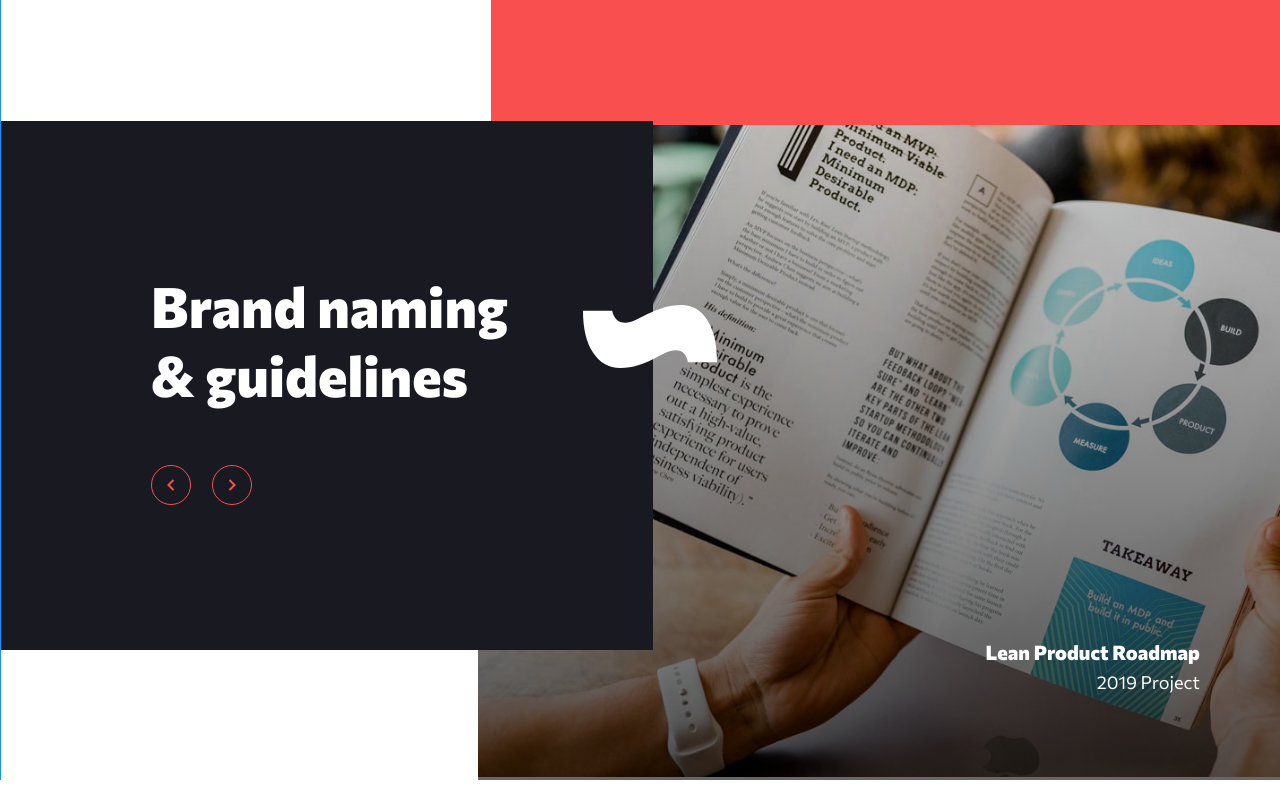
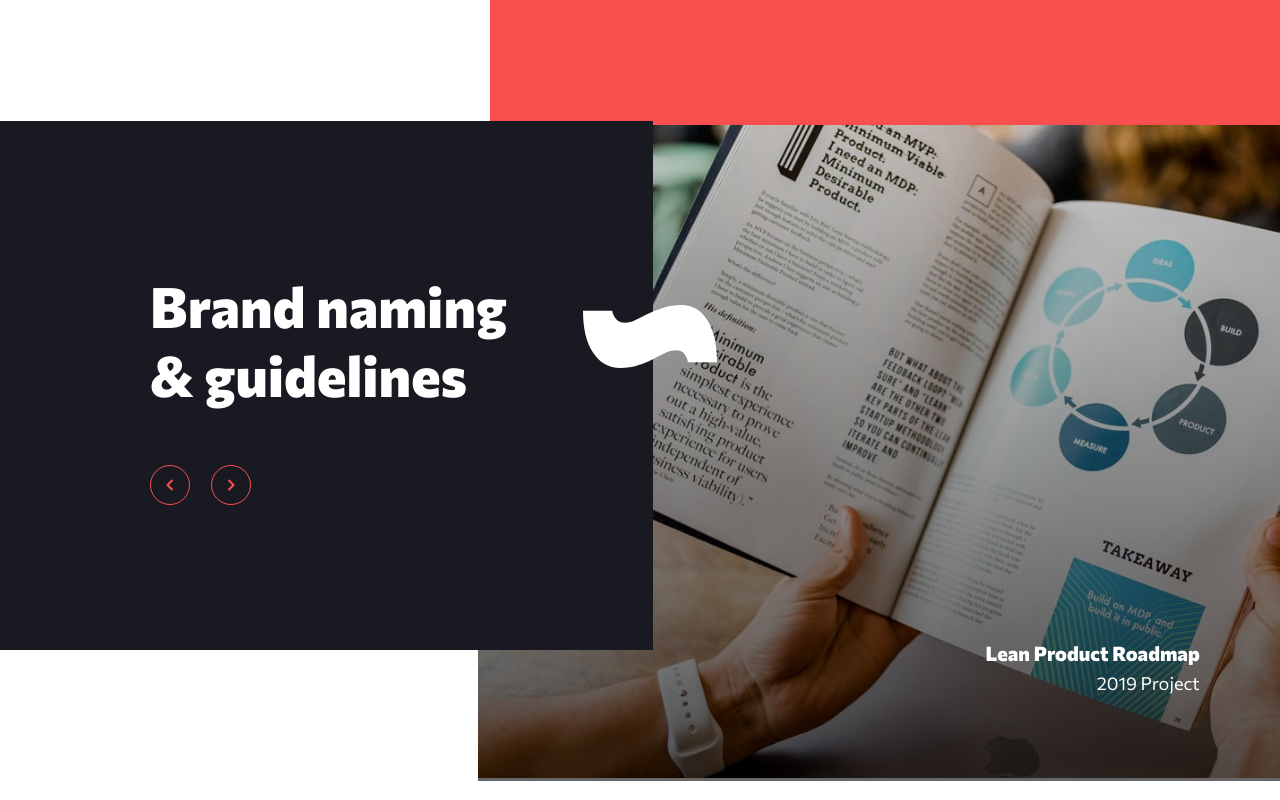
Before and after one commit to davidrhyne/creative-single-page-site, a website: page index.html in a window 1280 px wide. Shown: the part 2660-3460 px from the top of the page. Drawn offline with Linux system fonts and the light colour scheme.

Commit message:
refactoring code

```diff
--- a/src/scss/components/_designAndServices.scss
+++ b/src/scss/components/_designAndServices.scss
@@ -77,8 +77,6 @@ To my knowledge, sections of separate grid cannot overlap onto other sections of
     }
 
     p {
-        //padding: 0 1.25em 2em;
-        //max-width: 500px;
         padding: 0 4em 2em 1.25em;
     }
 
@@ -87,7 +85,6 @@ To my knowledge, sections of separate grid cannot overlap onto other sections of
     @include mq($tablet-break) {
 
         p {
-
             padding: 0 10em 2em 1.25em;
         }
     }
@@ -95,8 +92,6 @@ To my knowledge, sections of separate grid cannot overlap onto other sections of
     @include mq($menu-break) {
 
         p {
-
-            //padding: 0 1.25em 2em;
             padding: 0 2em 2em 1.25em;
         }
     }
@@ -111,7 +106,6 @@ To my knowledge, sections of separate grid cannot overlap onto other sections of
 
     //  start of grid for tablet sized screens
     @include mq($menu-break) {
-        //border: 5px solid yellow;
         margin-top: -50px;
         display: grid;
         grid-template-columns: minmax(328px,1fr) 50px 75px 1fr;
@@ -141,7 +135,6 @@ To my knowledge, sections of separate grid cannot overlap onto other sections of
             .design__statement {
                 padding: 2.5em 0;
                 max-width: 80%;
-                //background: blue;
             }
         }
 
@@ -183,11 +176,6 @@ To my knowledge, sections of separate grid cannot overlap onto other sections of
     //  end of grid for tablet sized screens
 
     @include mq($small-desktop-break) {
-        //border: 5px dodgerblue solid;
-        .design__container {
-           //min-width: 80%;
-        }
-
         .design__title {
             min-width: 80%;
         }
@@ -196,7 +184,6 @@ To my knowledge, sections of separate grid cannot overlap onto other sections of
 
     //  start of grid for desktop sized screens
     @include mq($desktop-break) {
-        //border: 5px magenta solid;
         grid-template-columns: minmax(300px,1fr) 200px 100px 1fr;
         grid-template-rows:  180px  610px 200px 245px 255px 1fr;
 
@@ -208,12 +195,7 @@ To my knowledge, sections of separate grid cannot overlap onto other sections of
         }
 
         .design__container {
-            //padding: 16em 0 0 10em;
             padding: 8em 0 0 8em;
-
-            .design__title {
-                //max-width: 50%;
-            }
 
             .design__statement {
                 padding: 2.5em 0;
@@ -226,7 +208,6 @@ To my knowledge, sections of separate grid cannot overlap onto other sections of
         }
 
         .services__title {
-
             grid-column: 1 / 3;
             z-index: 1;
             background: transparent;
@@ -252,7 +233,6 @@ To my knowledge, sections of separate grid cannot overlap onto other sections of
         }
 
         .service2 {
-           // color: green;
             margin-top: 0;
 
         }
--- a/src/scss/components/_index.scss
+++ b/src/scss/components/_index.scss
@@ -1,7 +1,5 @@
 @forward './header';
 @forward './branding';
-// @forward './design';
-// @forward './services';
 @forward './designAndServices';
 @forward './projects';
 @forward './cta';
--- a/src/scss/main.scss
+++ b/src/scss/main.scss
@@ -6,8 +6,4 @@ html {
     scroll-behavior: smooth;
     max-width: 1440px;
     margin: 0 auto;
-    //background-color: black;
-    //z-index: 300;
-    border-left: 1px solid dodgerblue;
-
 }
```
Also changed, not shown: src/scss/components/trash/_design.scss (deleted, +0 -46 lines), src/scss/components/trash/_services.scss (deleted, +0 -37 lines), dist/css/main.css, 1 other file.
